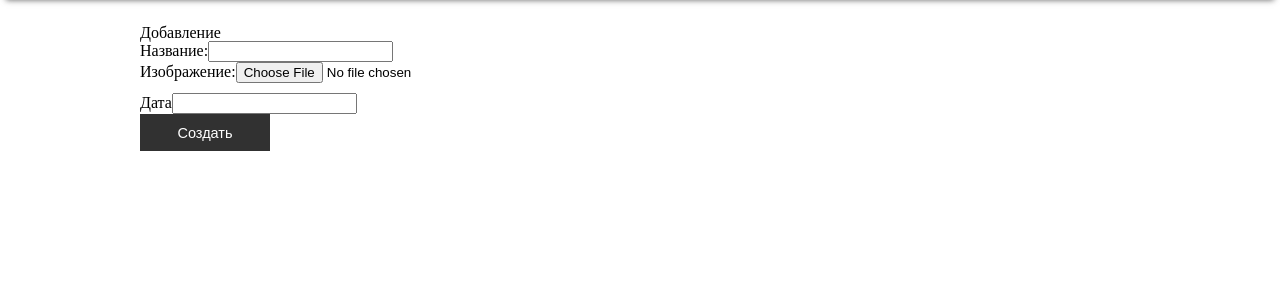
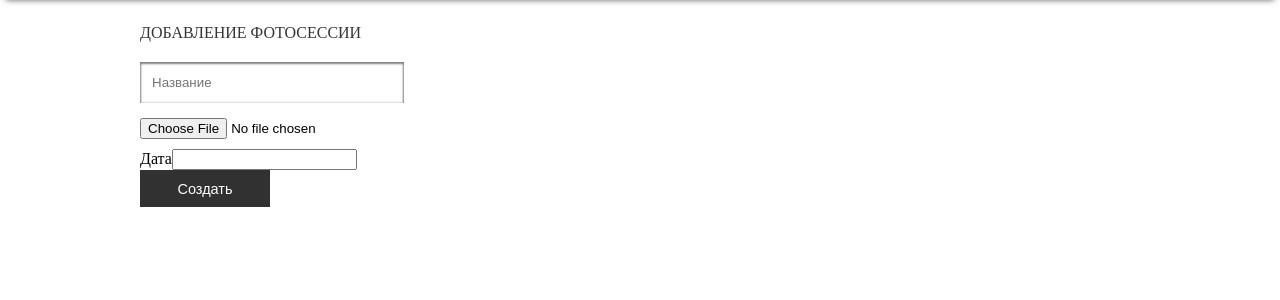
Before and after one commit to nuralys/kazfashion, a CakePHP app: the page made by app/View/Albums/admin_add.ctp in a window 1280 px wide. Shown: the part 249-549 px from the top of the page. Run offline with PHP 8.4 and a stand-in for CakePHP, Linux system fonts and the light colour scheme; the template is opened without the code that fills it, so the values that code supplies are empty; form fields are guessed from the names that the template uses; some libraries are stand-ins or nearby versions; some web fonts are replaced.

Commit message:
Админка фотосесии

```diff
--- a/app/View/Albums/admin_add.ctp
+++ b/app/View/Albums/admin_add.ctp
@@ -1,11 +1,8 @@
-<div class="admin_add gall_add">
-	<div class="ad_up">
-		<h2>Добавление</h2>
-	</div>
+	<div class="title admin_t">Добавление Фотосессии</div>
 <?php
 echo $this->Form->create('Album', array('type' => 'file'));
-echo $this->Form->input('title', array('label' => 'Название:'));
-echo $this->Form->input('img', array('label' => 'Изображение:', 'type' => 'file'));
+echo $this->Form->input('title', array('label' => '', 'class' => 'admin_input_f model ','placeholder' => 'Название'));
+echo $this->Form->input('img', array('label' => '', 'type' => 'file'));
 echo $this->Form->input('created', array('label' => 'Дата'));
 echo $this->Form->end('Создать');
 ?>
--- a/app/View/Albums/admin_index.ctp
+++ b/app/View/Albums/admin_index.ctp
@@ -1,5 +1,5 @@
 <div class="admin_model">
-	<div class="admin_title ">Фотосесси</div>
+	<div class="admin_title ">Фотосессии</div>
 <a href="/admin/albums/add" class="admin_button model">Добавить фотосессию</a>
 </div>
 <ul class="gallery_list">
```
Also changed, not shown: app/View/Albums/admin_edit.ctp (+4 -7 lines).
